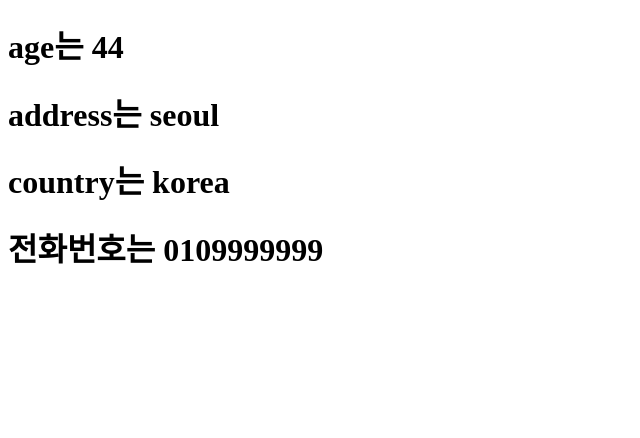
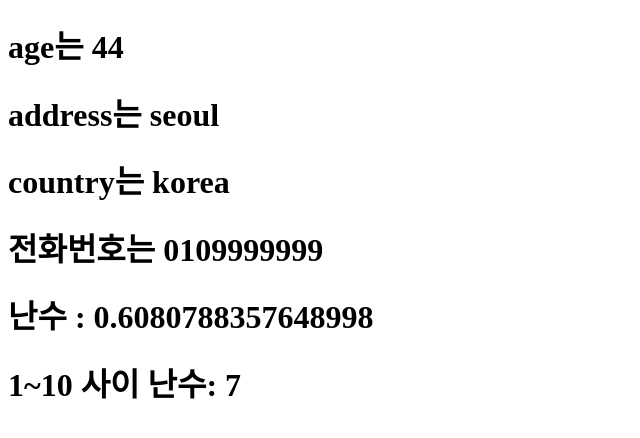
Before and after one commit to azerone52/react20231031, a React (Create React App) app: page / in a window 1280 px wide. Shown: the top 438 px of the page, without its empty margins (0-640 px from the left). Built offline with nearby package versions, Linux system fonts and the light colour scheme.

Commit message:
jsx에서 js 코드 작성은 {} 사용+난수발생

```diff
--- a/src/App.js
+++ b/src/App.js
@@ -3,12 +3,15 @@ function MyComp() {
   const country = "korea";
   const phone = "0109999999";
   const age = 44;
+  const randomNumber = Math.random();
   return (
     <>
       <h1>age는 {age}</h1>
       <h1>address는 {address}</h1>
       <h1>country는 {country}</h1>
       <h1>전화번호는 {phone}</h1>
+      <h1>난수 : {randomNumber}</h1>
+      <h1>1~10 사이 난수: {Math.ceil(randomNumber * 10)}</h1>
     </>
   );
 }
```
